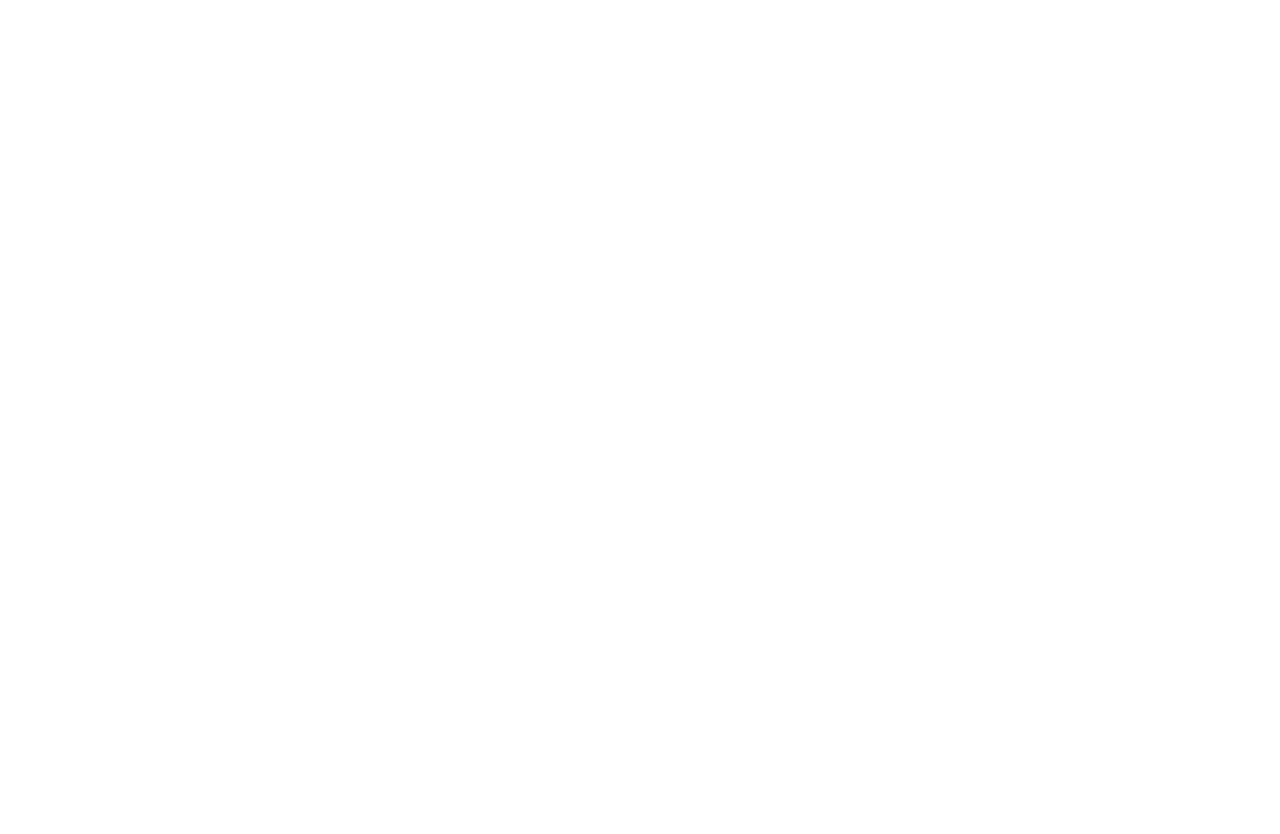
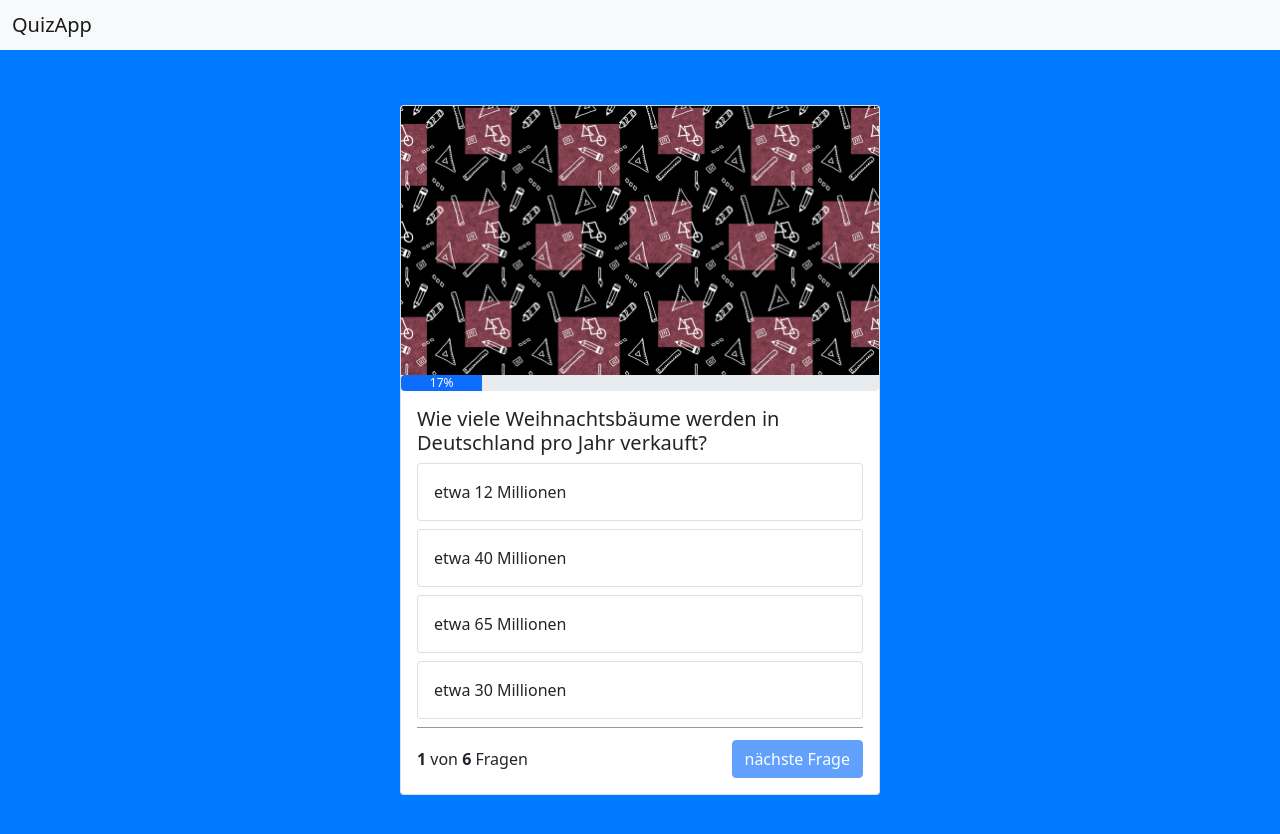
Before and after one commit to NiemietzDominik/QuizApp, a website: page index.html in a window 1280 px wide. Before the commit the page ends 800 px from the top, so only its background shows below. Drawn offline with nearby package versions, Linux system fonts and the light colour scheme.

Commit message:
finished Desktop

```diff
--- a/index.html
+++ b/index.html
@@ -1,12 +1,91 @@
 <!DOCTYPE html>
 <html lang="en">
+
 <head>
     <meta charset="UTF-8">
     <meta http-equiv="X-UA-Compatible" content="IE=edge">
     <meta name="viewport" content="width=device-width, initial-scale=1.0">
     <title>Document</title>
+
+    <link rel="stylesheet" href="style.css">
+    <script src="script.js"></script>
+
+    <!-- Bootstrap files -->
+    <link href="https://cdn.jsdelivr.net/npm/bootstrap@5.1.3/dist/css/bootstrap.min.css" rel="stylesheet"
+        integrity="sha384-1BmE4kWBq78iYhFldvKuhfTAU6auU8tT94WrHftjDbrCEXSU1oBoqyl2QvZ6jIW3" crossorigin="anonymous">
+    <script src="https://cdn.jsdelivr.net/npm/bootstrap@5.1.3/dist/js/bootstrap.bundle.min.js"
+        integrity="sha384-ka7Sk0Gln4gmtz2MlQnikT1wXgYsOg+OMhuP+IlRH9sENBO0LRn5q+8nbTov4+1p"
+        crossorigin="anonymous"></script>
 </head>
-<body>
+
+<body onload="init()">
+    <nav class="navbar navbar-light bg-light">
+        <div class="container-fluid">
+            <span class="navbar-brand mb-0 h1">QuizApp</span>
+        </div>
+    </nav>
+
+
+    <div class="container">
+        <div class="card quiz-card" style="width: 18rem;">
+            <img src="img/pencil.jpg" id="header-image" class="card-img-top" alt="...">
+
+            <div class="progress">
+                <div class="progress-bar" id="progress-bar" role="progressbar" style="width: 0%;" aria-valuenow="25" aria-valuemin="0" aria-valuemax="100">25%</div>
+              </div>
+
+            <div class="card-body text-center" id="endScreen" style="display: none;">
+               <div class="text-center final-headline">Quiz beendet!</div>
+
+
+                <div class="text-center">
+                    Du hast <b id="amountOfRightQuestions"></b> von <b id="amountOfQuestions"></b> Fragen beantwortet
+                </div>
+
+
+                <div class="button-row">
+                     <button class="btn btn-primary" onclick="restartGame()">Erneut Spielen!</button>
+                </div>
+
+
+            </div>
+
+
+            <div class="card-body" id="questionBody">
+                <h5 id="questionText" class="card-title">Frage</h5>
+                <div class="card mb-2">
+                    <div id="answer_1" class="card-body quiz-answer-card" onclick="answer('answer_1')">
+                        Antwort
+                    </div>
+                </div>
+
+                <div class="card mb-2">
+                    <div id="answer_2" class="card-body quiz-answer-card" onclick="answer('answer_2')">
+                        Antwort
+                    </div>
+                </div>
+
+                <div class="card mb-2">
+                    <div id="answer_3" class="card-body quiz-answer-card" onclick="answer('answer_3')">
+                        Antwort
+                    </div>
+                </div>
+
+                <div class="card mb-2">
+                    <div id="answer_4" class="card-body quiz-answer-card" onclick="answer('answer_4')">
+                        Antwort
+                    </div>
+                </div>
+
+                <div class="question-footer">
+                    <span><b id="question-number">1</b> von <b id="all-questions">5</b> Fragen</span>
+                    <button id="next-button" class="btn btn-primary" disabled onclick="nextQuestion()">nächste
+                        Frage</button>
+                </div>
+            </div>
+        </div>
+    </div>
 
 </body>
+
 </html>
--- /dev/null
+++ b/package.json
@@ -0,0 +1,5 @@
+{
+  "dependencies": {
+    "bootstrap": "^5.1.3"
+  }
+}
--- /dev/null
+++ b/script.js
@@ -0,0 +1,134 @@
+let questions = [
+    {
+        "question": "Wie viele Weihnachtsbäume werden in Deutschland pro Jahr verkauft?",
+        "answer_1": "etwa 12 Millionen",
+        "answer_2": "etwa 40 Millionen",
+        "answer_3": "etwa 65 Millionen",
+        "answer_4": "etwa 30 Millionen",
+        "right_answer": 4
+    },
+    {
+        "question": "Wie viele Liter Bier werden in Deutschland pro Kopf jährlich getrunken?",
+        "answer_1": "300 Liter Bier",
+        "answer_2": "50 Liter Bier",
+        "answer_3": "120 Liter Bier",
+        "answer_4": "100 Liter Bier",
+        "right_answer": 4
+    },
+    {
+        "question": "Wie lang ist der Begattungsapparat der 15 cm langen Bananenschnecke?",
+        "answer_1": "Circa 80cm",
+        "answer_2": "Circa 20cm",
+        "answer_3": "Circa 100cm",
+        "answer_4": "Circa 10cm",
+        "right_answer": 1
+    },
+    {
+        "question": "Wie viele Buchstaben hat das hawaiianische Alphabet?",
+        "answer_1": "24",
+        "answer_2": "30",
+        "answer_3": "12",
+        "answer_4": "25",
+        "right_answer": 3
+    },
+    {
+        "question": "Wie viele Einkerbungen hat ein Golfball?",
+        "answer_1": "255",
+        "answer_2": "336",
+        "answer_3": "102",
+        "answer_4": "332",
+        "right_answer": 2
+    },
+    {
+        "question": "Im Laufe eines 60 Jährigen Lebens hat ein Mann durchschnittliche wie lange eine Erektion während er schläft?",
+        "answer_1": "5 Jahre",
+        "answer_2": "2 Jahre",
+        "answer_3": "32 Wochen",
+        "answer_4": "12 Wochen",
+        "right_answer": 1
+    }
+];
+let rightQuestions = 0;
+let currentQuestion = 0;
+let audioSuccess = new Audio('sounds/success.mp3');
+let audioFail = new Audio('sounds/wrong.mp3')
+
+function init() {
+    document.getElementById('all-questions').innerHTML = questions.length;
+    showQuestion();
+}
+
+function showQuestion() {
+    let question = questions[currentQuestion];
+
+    if (currentQuestion >= questions.length) {
+        document.getElementById('endScreen').style = ``;
+        document.getElementById('questionBody').style = "display: none";
+
+        document.getElementById('amountOfQuestions').innerHTML = questions.length;
+        document.getElementById('amountOfRightQuestions').innerHTML = rightQuestions;
+
+        document.getElementById('header-image').src = 'img/trophy.png';
+        document.getElementById('header-image').style = 'height: 300px; object-fit: contain; margin-top: 20px;'
+    } else {
+
+        let percent = (currentQuestion +1) / questions.length ;
+        percent = Math.round(percent * 100);
+        document.getElementById('progress-bar').innerHTML =`${percent}%`;
+        document.getElementById('progress-bar').style =`width: ${percent}%`;
+
+        document.getElementById('question-number').innerHTML = currentQuestion + 1;
+        document.getElementById('questionText').innerHTML = question['question'];
+        document.getElementById('answer_1').innerHTML = question['answer_1'];
+        document.getElementById('answer_2').innerHTML = question['answer_2'];
+        document.getElementById('answer_3').innerHTML = question['answer_3'];
+        document.getElementById('answer_4').innerHTML = question['answer_4'];
+    }
+}
+
+function answer(selection) {
+    let question = questions[currentQuestion];
+    let selectedQuestionNumber = selection.slice(-1);
+    let idOfRightAnswer = `answer${question['right_answer']}`;
+
+    if (selectedQuestionNumber == question['right_answer']) {
+        document.getElementById(selection).parentNode.classList.add('bg-success');
+        rightQuestions++;
+        audioSuccess.play();
+    } else {
+        document.getElementById(selection).parentNode.classList.add('bg-danger');
+        document.getElementById(selection).parentNode.classList.add('bg-success');
+        audioFail.play();
+    }
+    document.getElementById('next-button').disabled = false;
+}
+
+function nextQuestion() {
+    currentQuestion++;
+    document.getElementById('next-button').disabled = true;
+    resetAnswerButton();
+    showQuestion();
+
+
+}
+
+function resetAnswerButton() {
+    document.getElementById('answer_1').parentNode.classList.remove('bg-danger');
+    document.getElementById('answer_1').parentNode.classList.remove('bg-success');
+    document.getElementById('answer_2').parentNode.classList.remove('bg-danger');
+    document.getElementById('answer_2').parentNode.classList.remove('bg-success');
+    document.getElementById('answer_3').parentNode.classList.remove('bg-danger');
+    document.getElementById('answer_3').parentNode.classList.remove('bg-success');
+    document.getElementById('answer_4').parentNode.classList.remove('bg-danger');
+    document.getElementById('answer_4').parentNode.classList.remove('bg-success');
+}
+
+function restartGame(){
+    document.getElementById('header-image').src = "img/pencil.jpg";
+    document.getElementById('questionBody').style = ``;
+    document.getElementById('endScreen').style = `display: none`;
+
+    rightQuestions=0;
+    currentQuestion=0;
+    init();
+}
--- /dev/null
+++ b/style.css
@@ -0,0 +1,45 @@
+body {
+    background-color: #007aff !important;
+}
+
+.container {
+    min-height: 100vh;
+    background-color: #007aff !important;
+    display: flex;
+    justify-content: center;
+    align-items: center;
+}
+.quiz-card {
+    width: 30rem !important;
+}
+.question-footer{
+    border-top: 1px solid rgba(0, 0, 0, 0.4);
+    display: flex;
+    justify-content: space-between;
+    align-items: center;
+    padding-top: 12px;
+}
+.quiz-answer-card:hover{
+background-color: rgba(123, 142, 248, 0.4);
+cursor: pointer;
+}
+
+.bg-success, .bg-danger {
+    color: white;
+}
+.witdh-100{
+    width: 100%;
+}
+.text-center{
+    text-align: center;
+}
+
+.final-headline{
+height: 43px;
+}
+
+.button-row{
+    display: flex;
+    justify-content: center;
+    margin-top: 24px;
+}
```
Also changed, not shown: Quizapp/Option 1 Copy 12.jpg (added), Quizapp/Option 1 Copy 15.jpg (added), Quizapp/Option 1 Copy 16.jpg (added), Quizapp/Option 1 Copy 17.jpg (added), Quizapp/brain result.png (added), Quizapp/brainbg.jpg (added), Quizapp/logo.png (added), Quizapp/tropy.png (added), img/pencil.jpg (added), img/trophy.png (added), 3 other files.
